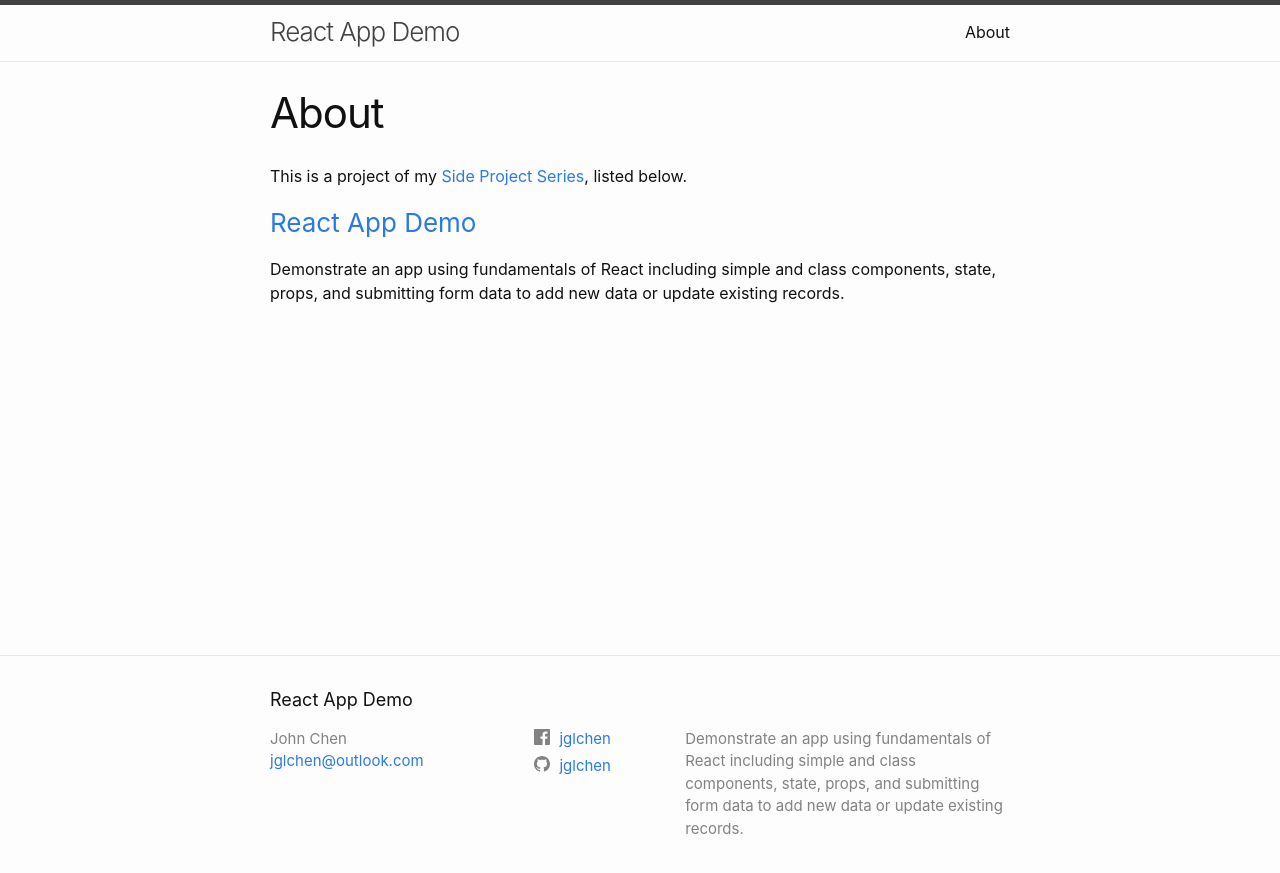
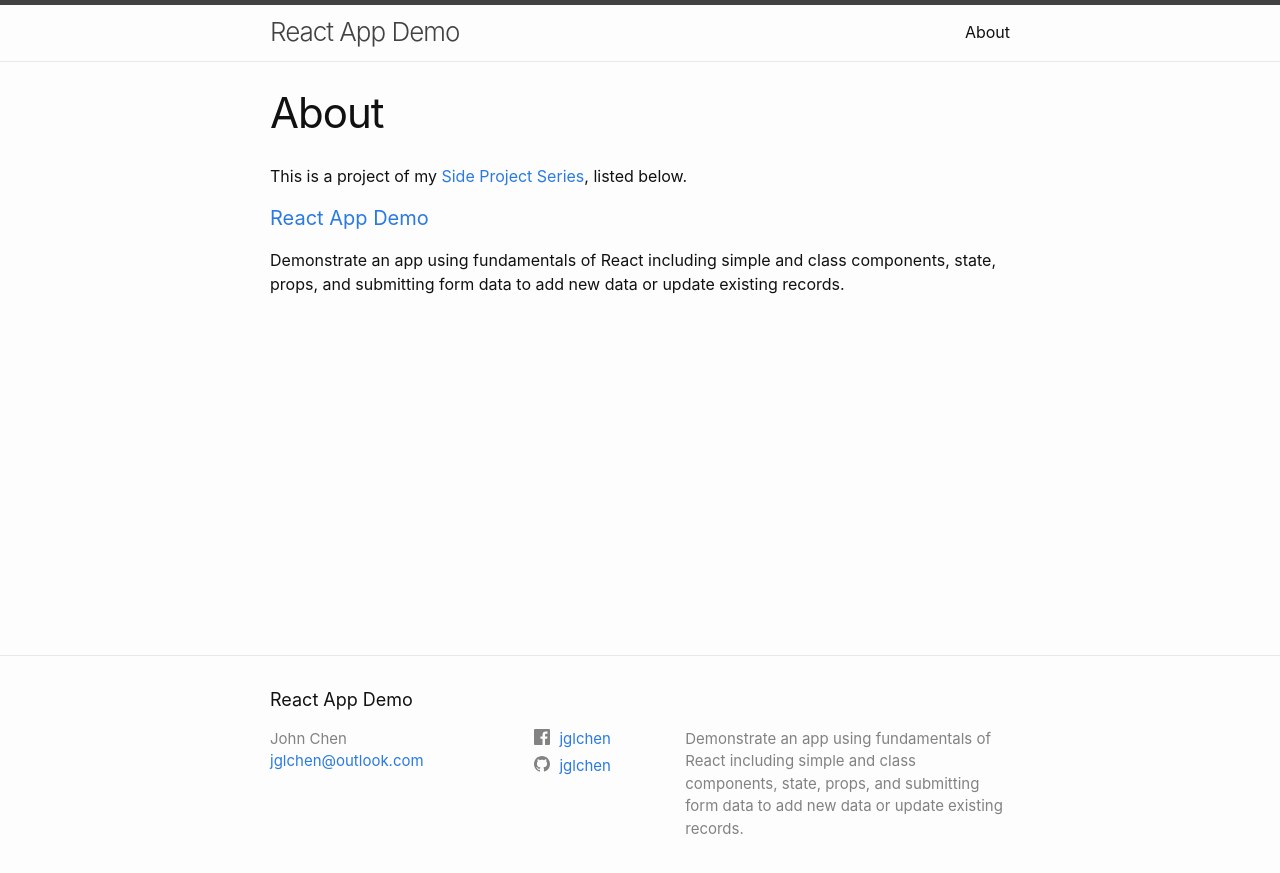
Before and after one commit to jglchen/react-app-demo, a Jekyll site: the page built from about.md, in a window 1280 px wide. Shown: the top 873 px of the page. Built offline with Jekyll 4.4.1, drawn with Linux system fonts in a browser that asks for light colours.

```diff
--- a/about.md
+++ b/about.md
@@ -6,5 +6,5 @@ permalink: /about/
 
 This is a project of my [Side Project Series](https://jglchen.github.io/), listed below.
 
-### [React App Demo](https://jglchen.github.io/react-app-demo/)
+#### [React App Demo](https://jglchen.github.io/react-app-demo/)
 Demonstrate an app using fundamentals of React including simple and class components, state, props, and submitting form data to add new data or update existing records.
```
